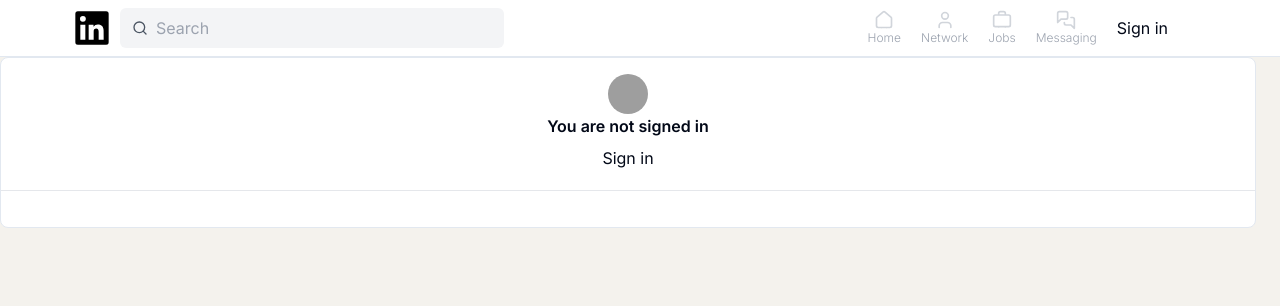
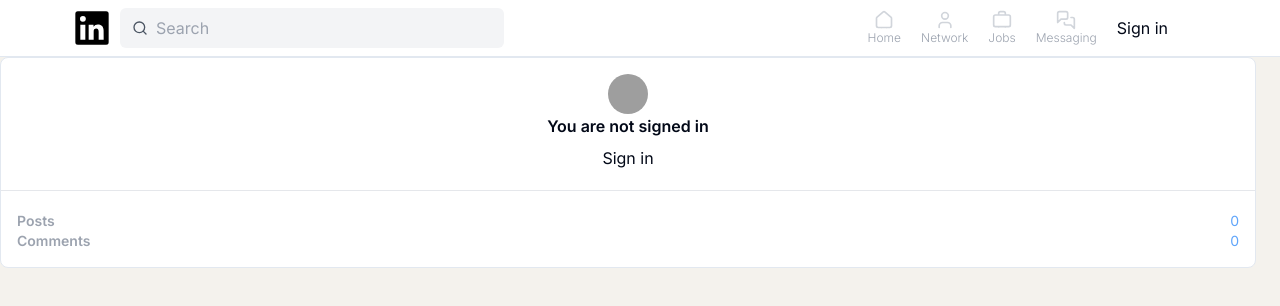
Before and after one commit to maaazi643/Linkedin-clone, a Next.js app in the folder linkedin-clone/: page / in a window 1280 px wide. Shown: the top 306 px of the page. Built offline with nearby package versions, Linux system fonts and the light colour scheme; no server answers; grey boxes are pictures that could not be loaded.

Commit message:
added a post and comment section

```diff
--- a/linkedin-clone/components/UserInformation.tsx
+++ b/linkedin-clone/components/UserInformation.tsx
@@ -47,6 +47,16 @@
       </SignedOut>
 
       <hr className="w-full border-gray-200 my-5" />
+
+      <div className="flex justify-between w-full px-4 text-sm">
+        <p className="font-semibold text-gray-400">Posts</p>
+        <p className="text-blue-400">0</p>
+      </div>
+
+      <div className="flex justify-between w-full px-4 text-sm">
+        <p className="font-semibold text-gray-400">Comments</p>
+        <p className="text-blue-400">0</p>
+      </div>
     </div>
   );
 }
```
